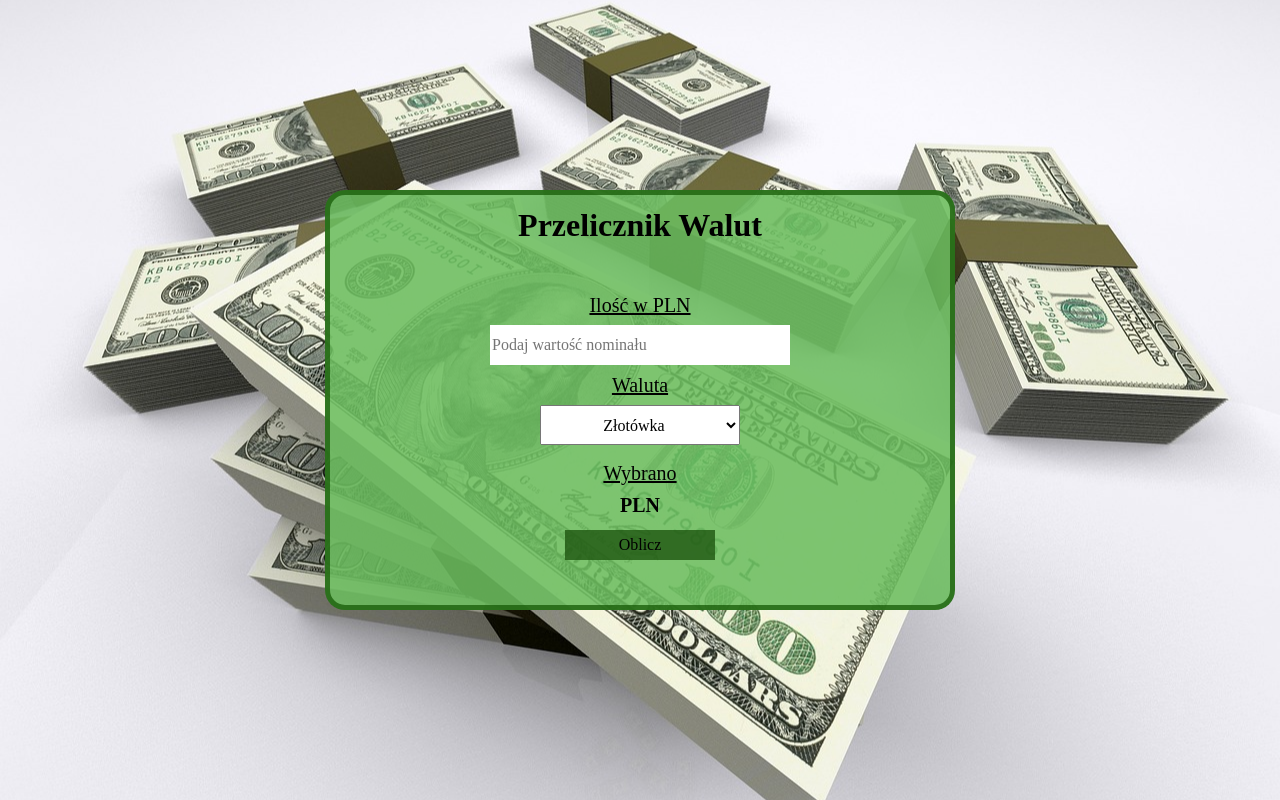
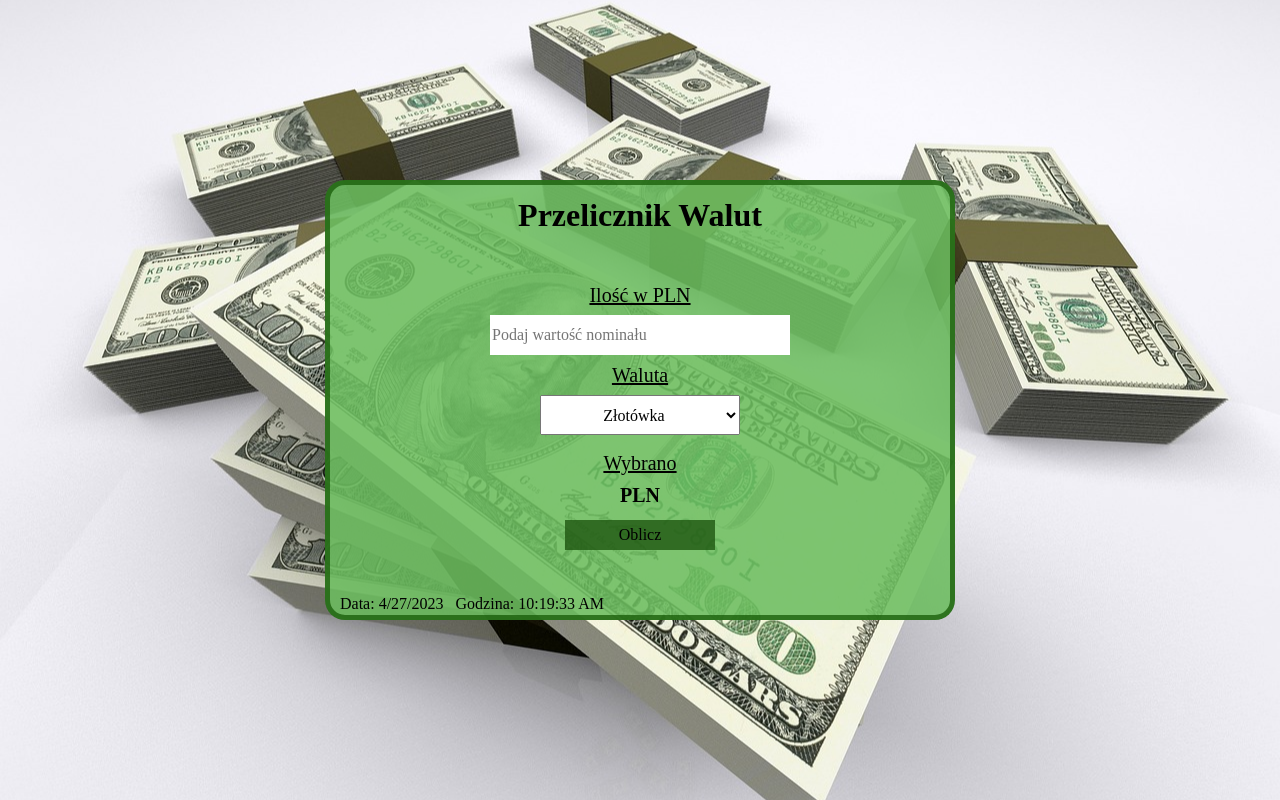
Before and after one commit to streetwolf123/currency-converter__react, a React (Create React App) app: page / in a window 1280 px wide. Built offline with nearby package versions, Linux system fonts and the light colour scheme.

Commit message:
og:image and cloack added

```diff
--- a/public/index.html
+++ b/public/index.html
@@ -9,6 +9,7 @@
       name="description"
       content="Web site created using create-react-app"
     />
+    <meta property="og:image" content="%PUBLIC_URL%/share.png">
     <link rel="apple-touch-icon" href="%PUBLIC_URL%/share.png" />
     <!--
       manifest.json provides metadata used when your web app is installed on a
--- a/src/App/App.js
+++ b/src/App/App.js
@@ -1,29 +1,10 @@
 import Form from "./Form/form";
-import { useState } from "react";
-import { currencies } from "./currencies"
 import React from "react";
 
 function App() {
-  const [result, setResult] = useState();
-
-  const countResult = (amount, currency) => {
-    const rate = currencies
-      .find(({ short }) => short === currency)
-      .rate
-
-    setResult({
-      sourceAmount: +amount,
-      targetAmount: amount / rate,
-      currency,
-    });
-  }
   return (
 
-      <Form
-
-        result={result}
-        countResult={countResult}
-      />
+      <Form />
 
   );
 }
--- /dev/null
+++ b/src/App/Form/Clock/clock.js
@@ -0,0 +1,30 @@
+import { useState } from "react"
+
+export const Clock = () => {
+    const time = new Date().toLocaleTimeString();
+    const date = new Date().toLocaleDateString();
+
+    const [converterTime, setConverterTime] = useState(time)
+    const [converterDate, setConverterDate] = useState(date)
+
+    const refreshTime = () => {
+        const time = new Date().toLocaleTimeString();
+        setConverterTime(time)
+    }
+
+    const refreshDate = () => {
+        const date = new Date().toLocaleDateString();
+        setConverterDate(date)
+    }
+
+    setInterval(refreshTime, 1000);
+
+    setInterval(refreshDate)
+
+    return (
+        <div>
+            Data: {converterDate}&nbsp;&nbsp;
+            Godzina: {converterTime}
+        </div>
+    )
+}
--- a/src/App/Form/Result/result.js
+++ b/src/App/Form/Result/result.js
@@ -1,4 +1,3 @@
-import React from "react"
 import "../style.css"
 
 export const Result = ({ result }) => {
--- a/src/App/Form/form.js
+++ b/src/App/Form/form.js
@@ -1,17 +1,34 @@
-import React, { useState } from "react";
+import { useState } from "react";
 import { currencies } from "../currencies";
 import { Result } from "./Result/result";
+import { Clock } from "./Clock/clock";
 import "./style.css"
 
 
-const Form = ({ result, countResult }) => {
+const Form = () => {
     const [amount, setAmount] = useState("");
     const [currency, setCurrency] = useState(currencies[0].short);
 
-    const onFormSubmit = (event) => {
-        event.preventDefault();
-        countResult(amount, currency)
-    }
+    const [result, setResult] = useState();
+
+  const countResult = (amount, currency) => {
+    const rate = currencies
+      .find(({ short }) => short === currency)
+      .rate
+
+    setResult({
+      sourceAmount: +amount,
+      targetAmount: amount / rate,
+      currency,
+    });
+  }
+
+  const onFormSubmit = (event) => {
+    event.preventDefault();
+    countResult(amount, currency)
+}
+
+
     return (
         <form onSubmit={onFormSubmit} className="form">
             <header className="section form__header">
@@ -57,13 +74,18 @@ const Form = ({ result, countResult }) => {
             </div>
 
             <div className="section">
-                <button className="form__button">Oblicz</button>
+                <button
+                    className="form__button"
+                >
+                    Oblicz
+                </button>
 
                 <Result result={result} />
 
             </div>
+            <Clock />
+        </form>
 
-        </form>
     )
 
 }
--- a/src/App/Form/style.css
+++ b/src/App/Form/style.css
@@ -1,11 +1,11 @@
 .form {
     display: grid;
     grid-template-columns: 600px;
-    grid-template-rows: repeat(5, 80px);
+    grid-template-rows: repeat(6, 80px);
     margin: 30px;
     padding: 10px;
     background-color: rgba(108, 189, 95, 0.874);
-    height: 420px;
+    height: 440px;
     border: 5px solid  #1a5f09c9;
     border-radius: 20px;
 }
```
